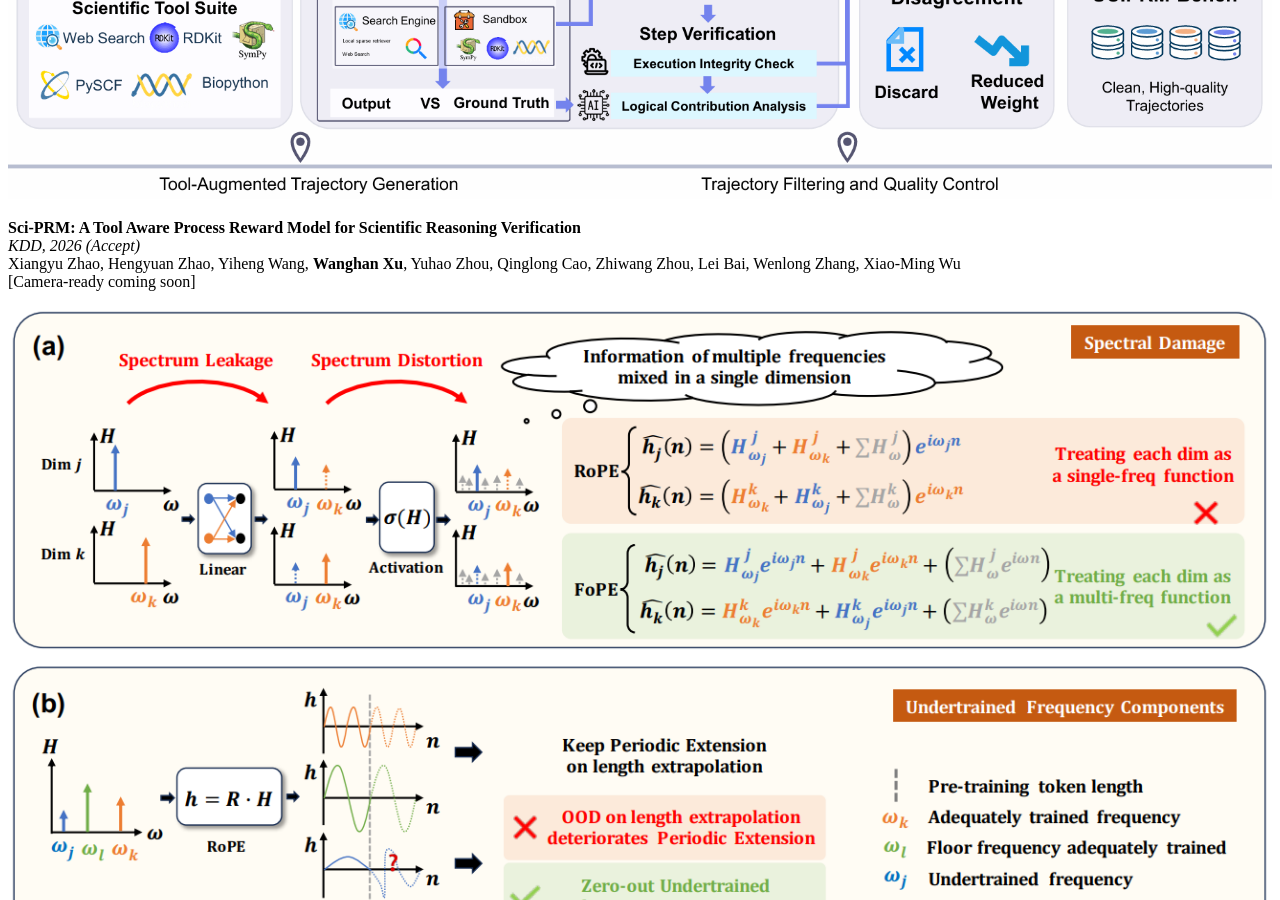
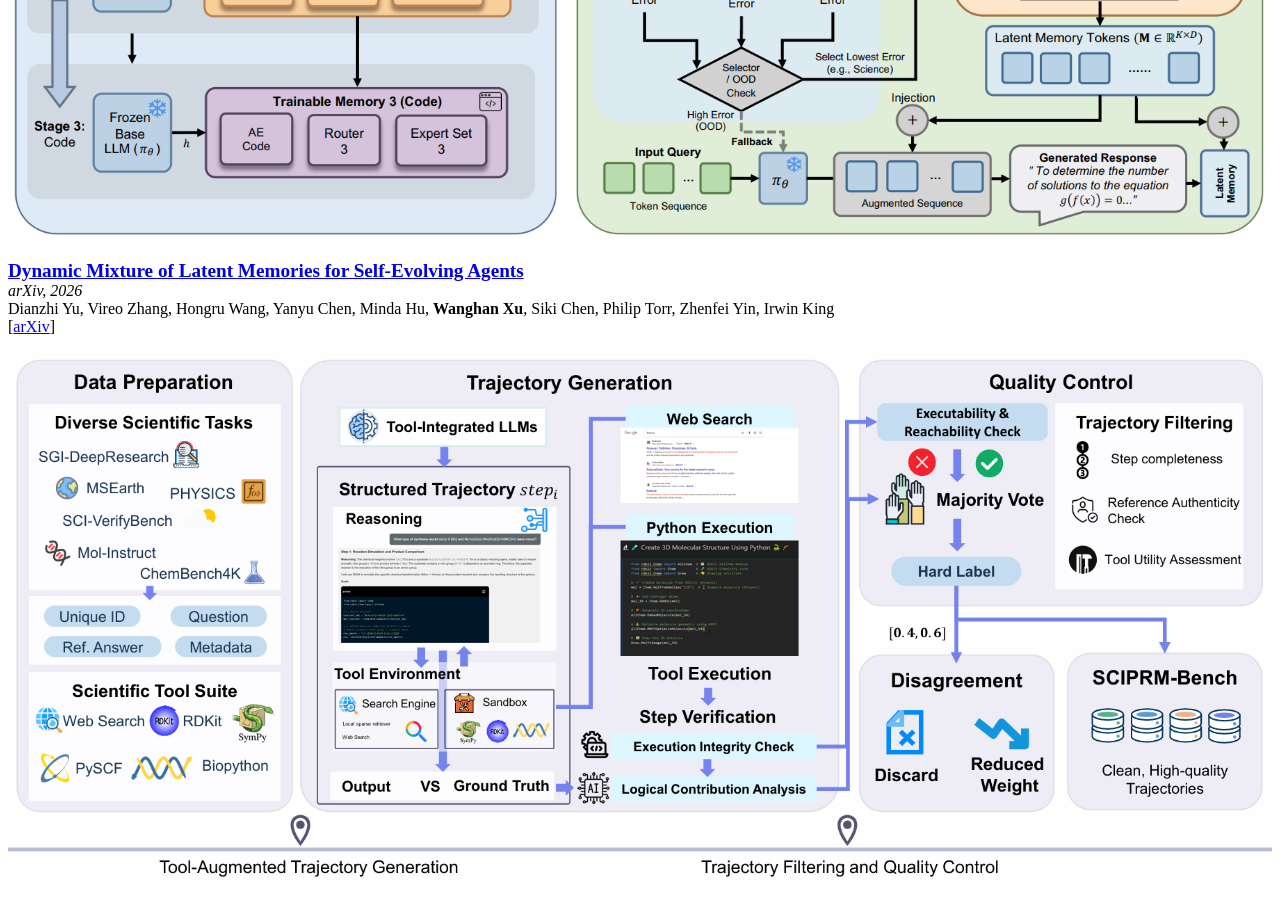
Before and after one commit to black-yt/black-yt.github.io, a Jekyll site: the page built from _pages/includes/pub.md, in a window 1280 px wide and 900 px high, scrolled down 1780 px. Built offline with Jekyll 4.4.1, drawn with Linux system fonts in a browser that asks for light colours; our own code applies the rules of GitHub Pages for plain Markdown files.

Commit message:
Add EvoMemory publication

```diff
--- a/_pages/includes/pub.md
+++ b/_pages/includes/pub.md
@@ -20,6 +20,25 @@
 *arXiv, 2026* \\
 **<span class="author-highlight">Wanghan Xu</span>**, Yuhao Zhou, Hengyuan Zhao, Shuo Li, Dianzhi Yu, Zhenfei Yin, Yaowen Hu, Fengli Xu, Wanli Ouyang, Wenlong Zhang, Lei Bai \\
 [<a href="https://arxiv.org/pdf/2605.18799">arXiv</a>] [<a href="https://black-yt.github.io/ReCrit/">Project Page</a>] [<a href="https://github.com/black-yt/ReCrit">Code</a>]
+
+  </div>
+</div>
+
+
+
+<div class='paper-box' data-core='false'>
+  <div class='paper-box-image'>
+    <div>
+      <!-- <div class="badge"></div> -->
+      <a href="/images/EvoMemory.png"><img src='/images/EvoMemory.png' alt="EvoMemory" width="100%"></a>
+    </div>
+  </div>
+  <div class='paper-box-text' markdown="1">
+
+<a class=PaperTitle href="https://arxiv.org/pdf/2605.21951"><b>Dynamic Mixture of Latent Memories for Self-Evolving Agents</b></a> \\
+*arXiv, 2026* \\
+Dianzhi Yu, Vireo Zhang, Hongru Wang, Yanyu Chen, Minda Hu, **<span class="author-highlight">Wanghan Xu</span>**, Siki Chen, Philip Torr, Zhenfei Yin, Irwin King \\
+[<a href="https://arxiv.org/pdf/2605.21951">arXiv</a>]
 
   </div>
 </div>
```
Also changed, not shown: images/EvoMemory.png (added).
